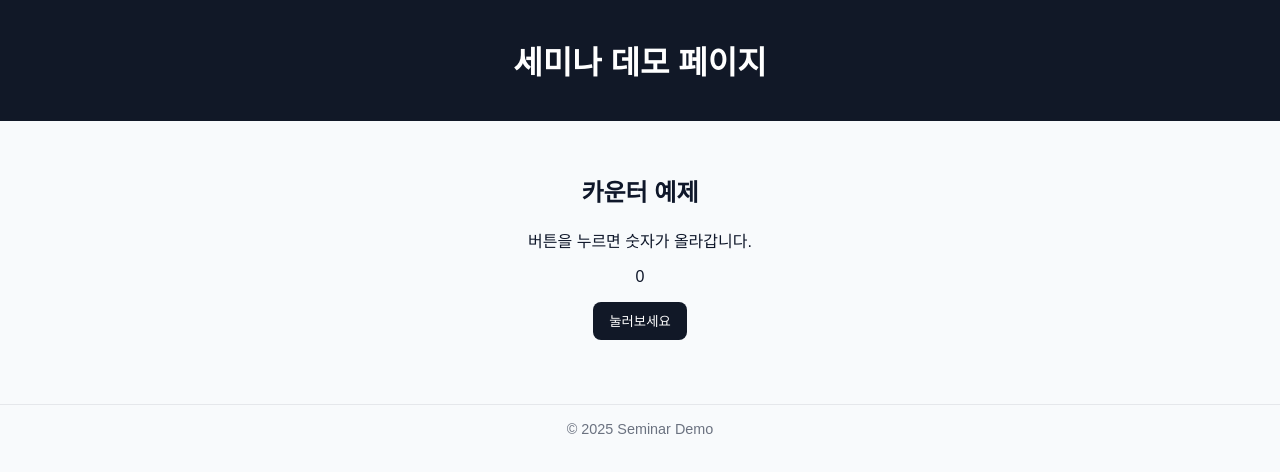
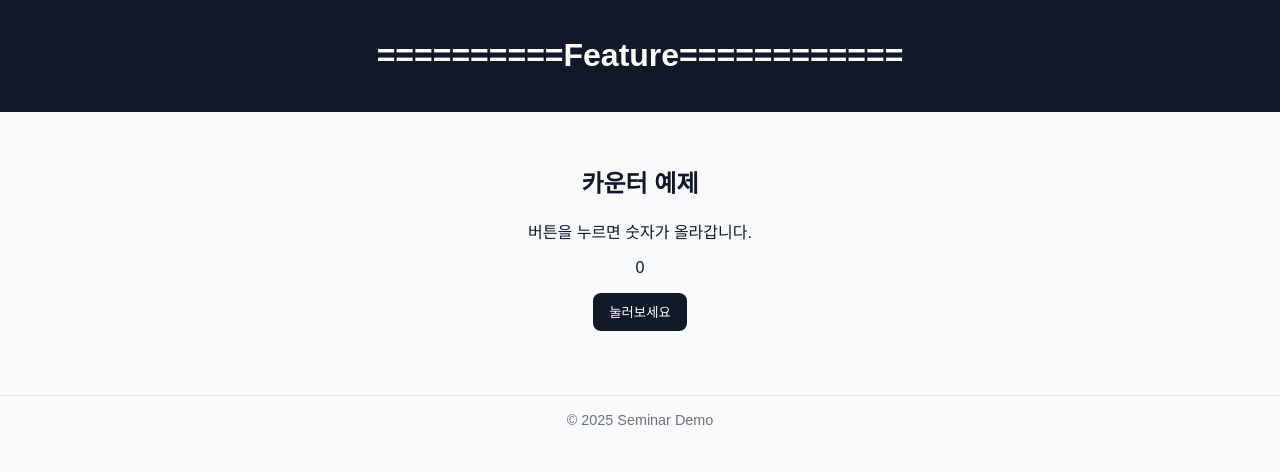
Before and after one commit to inkyeongjo/index_repo, a plain HTML site: page index.html in a window 1280 px wide. Drawn offline with Linux system fonts and the light colour scheme.

Commit message:
Edit index.html

```diff
--- a/index.html
+++ b/index.html
@@ -16,7 +16,7 @@
 </head>
 <body>
   <header>
-    <h1>세미나 데모 페이지</h1>
+    <h1>==========Feature============</h1>
   </header>
   <main>
     <section>
```
